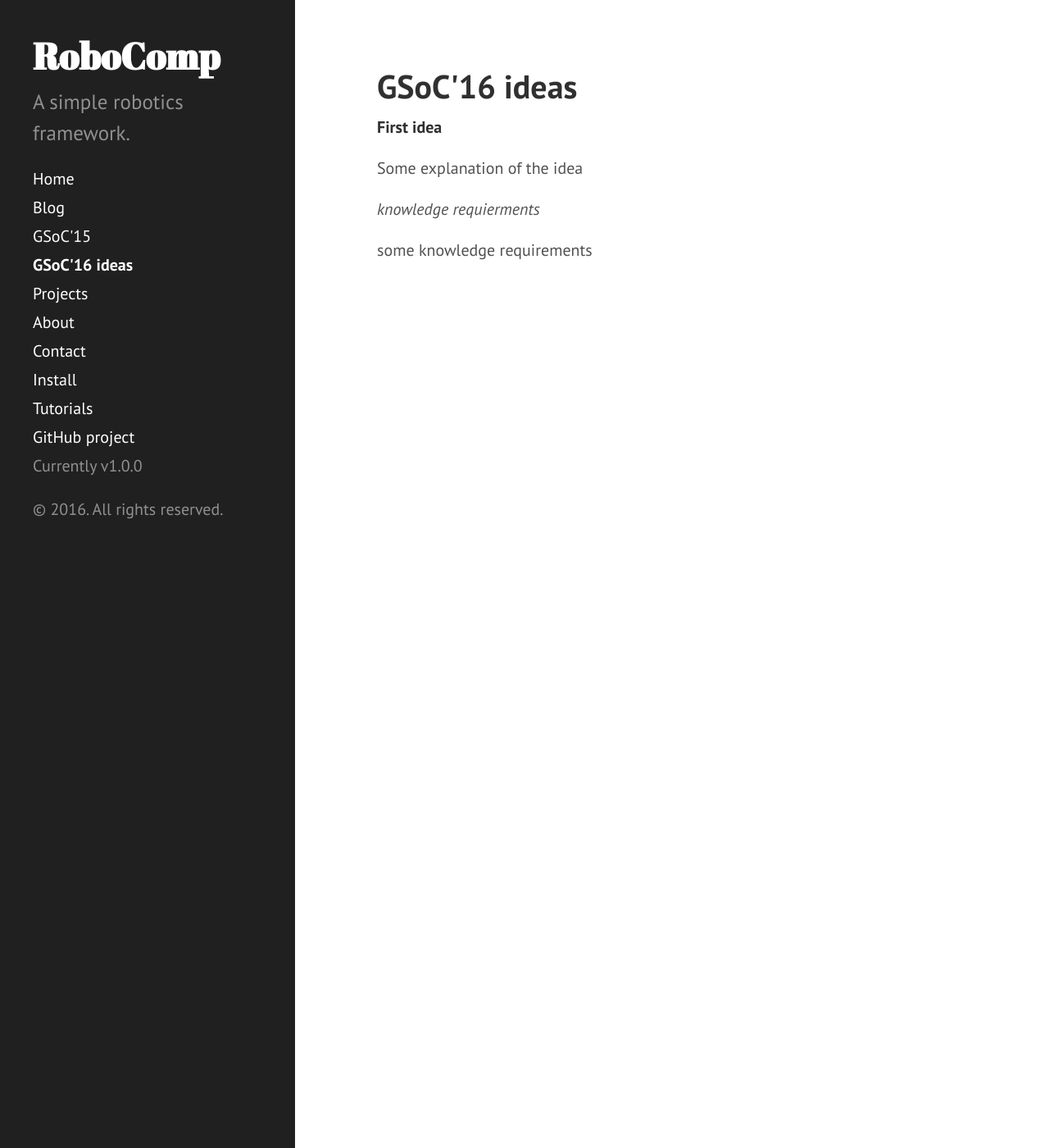
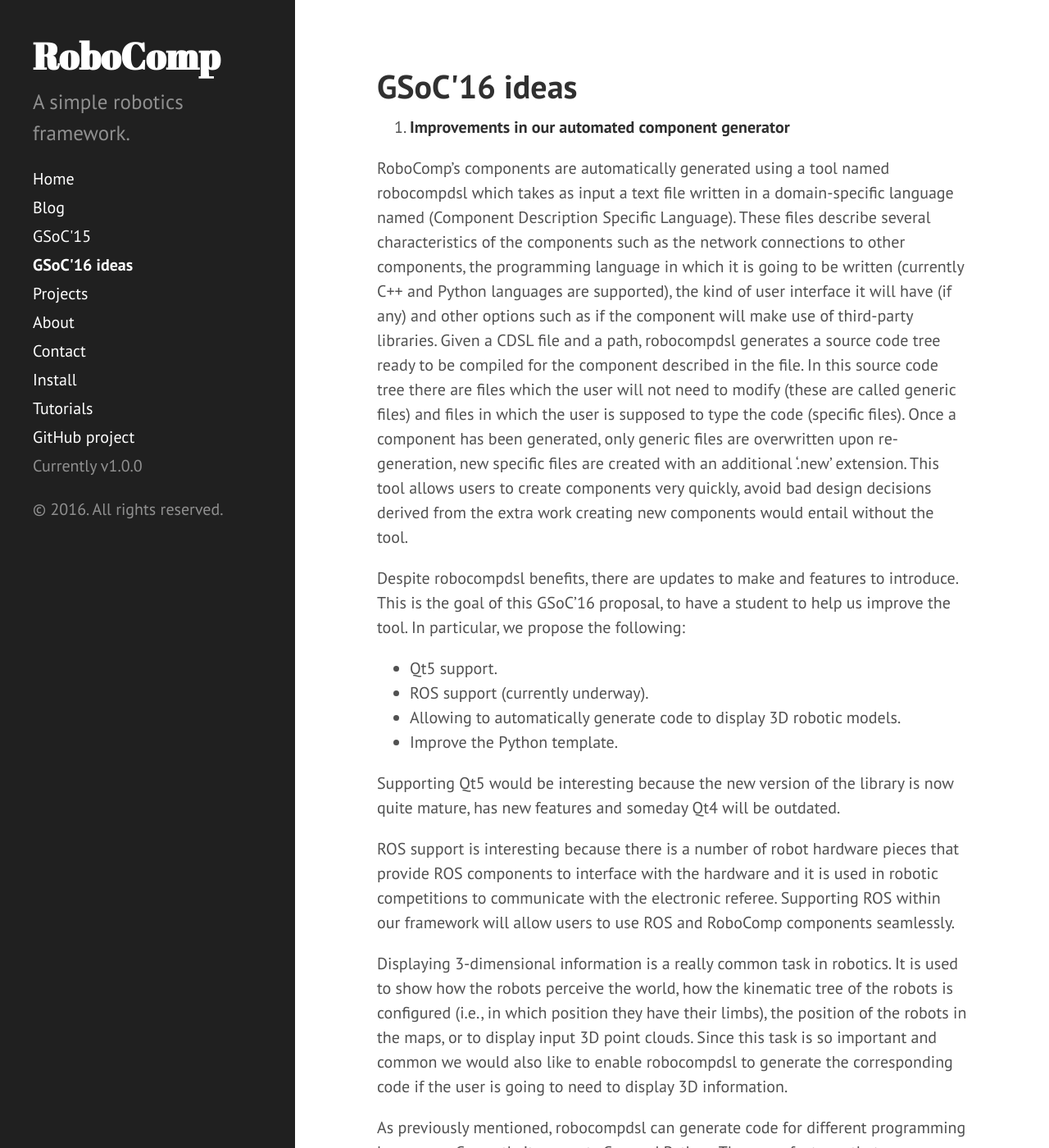
Before and after one commit to robocomp/website, a Jekyll site: the page built from GSoC_2016.md, in a window 1280 px wide and 1400 px high. Shown: the whole window at 82% size. Built offline with Jekyll 4.4.1, drawn with Linux system fonts in a browser that asks for light colours; Markdown is read by kramdown in place of the engine named in the settings; some of the changed text lies outside the part shown.

Commit message:
adding ideas

```diff
--- a/GSoC_2016.md
+++ b/GSoC_2016.md
@@ -4,10 +4,39 @@ title: GSoC'16 ideas
 permalink: /gsoc-2016-ideas/
 ---
 
-**First idea**
+1. **Improvements in our automated component generator**
 
-Some explanation of the idea
+RoboComp’s components are automatically generated using a tool named robocompdsl which takes as input a text file written in a domain-specific language named (Component Description Specific Language). These files describe several characteristics of the components such as the network connections to other components, the programming language in which it is going to be written (currently C++ and Python languages are supported), the kind of user interface it will have (if any) and other options such as if the component will make use of third-party libraries. Given a CDSL file and a path, robocompdsl generates a source code tree ready to be compiled for the component described in the file. In this source code tree there are files which the user will not need to modify (these are called generic files) and files in which the user is supposed to type the code (specific files). Once a component has been generated, only generic files are overwritten upon re-generation, new specific files are created with an additional ‘.new’ extension. This tool allows users to create components very quickly, avoid bad design decisions derived from the extra work creating new components would entail without the tool.
 
-*knowledge requierments*
+Despite robocompdsl benefits, there are updates to make and features to introduce. This is the goal of this GSoC’16 proposal, to have a student to help us improve the tool. In particular, we propose the following:
 
-some knowledge requirements
+- Qt5 support.
+- ROS support (currently underway).
+- Allowing to automatically generate code to display 3D robotic models.
+- Improve the Python template.
+
+Supporting Qt5 would be interesting because the new version of the library is now quite mature, has new features and someday Qt4 will be outdated.
+
+ROS support is interesting because there is a number of robot hardware pieces that provide ROS components to interface with the hardware and it is used in robotic competitions to communicate with the electronic referee. Supporting ROS within our framework will allow users to use ROS and RoboComp components seamlessly.
+
+Displaying 3-dimensional information is a really common task in robotics. It is used to show how the robots perceive the world, how the kinematic tree of the robots is configured (i.e., in which position they have their limbs), the position of the robots in the maps, or to display  input 3D point clouds. Since this task is so important and common we would also like to enable robocompdsl to generate the corresponding code if the user is going to need to display 3D information.
+
+As previously mentioned, robocompdsl can generate code for different programming languages. Currently it supports C++ and Python. There are features that are included in the C++ version that are missing in the Python template.
+
+*Technologies involved:  C++, Python, Qt5*
+
+Mentors: Luis J. Manso, Pablo Bustos
+Backup mentor: Marco A. Gutiérrez
+
+2. **Ease robocomp deployment**
+
+The idea is through several tasks ease the deployment of the Robocomp framework within a system.
+
+- First a polish of the cmake structure within robocomp should be made, so basics requirements for installation are reduced to a minimum. On the same page this should ease the task for new developers to add new libraries, classes, tools or modules to the framework.
+- A fully functional docker container for robocomp should be developed so instant deployment can be performed through the docker tool.
+- Along with the main repository, developers use their own components repositories, usually having several of them within the same installation of robocomp. This becomes a source of mistakes as it leads to forgotten pulls or pushs to the git repo. Therefore a system that will help updating the whole robocomp infrastructure should be developed to avoid this problems.
+
+*Technologies involved: cmake, docker, git*
+
+Mentors: Marco A. Gutiérrez
+Backup Mentors: Luis J. Manso
```
